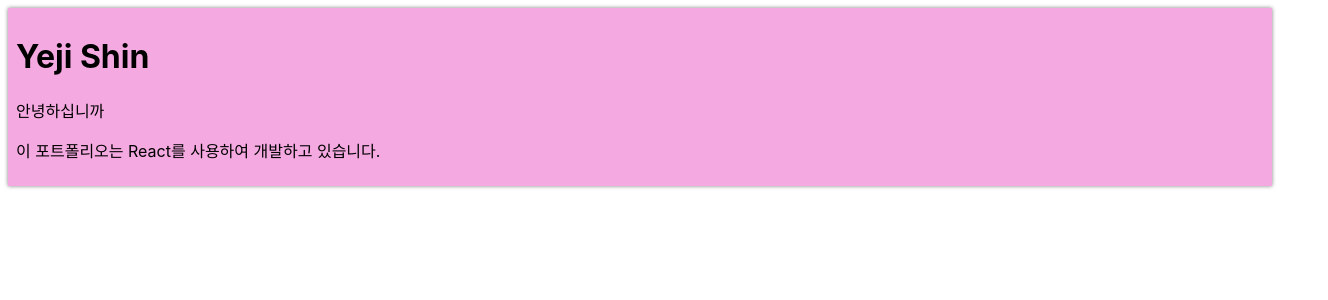
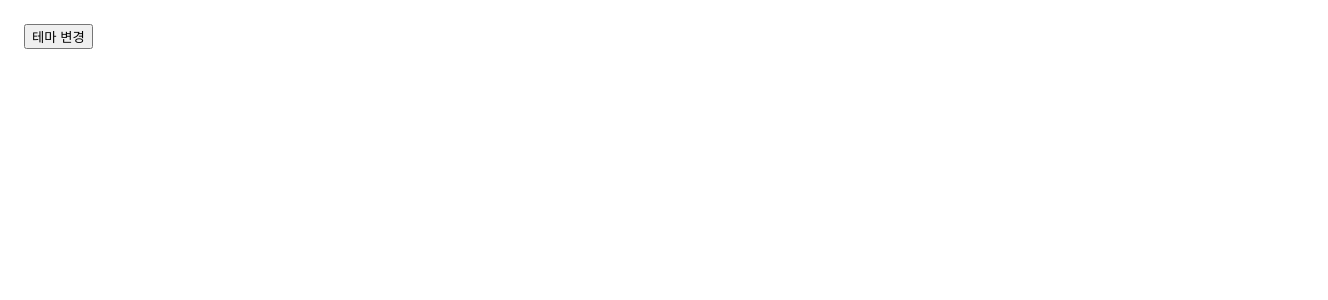
Before and after one commit to shinyeji28/My-Portfolio, a React (Create React App) app: page / in a window 1280 px wide. Shown: the top 300 px of the page, 1328 px wide, since content can reach past the window. Built offline with nearby package versions, Linux system fonts and the light colour scheme.

Commit message:
create them with context

```diff
--- /dev/null
+++ b/src/components/DarkOrLight.jsx
@@ -0,0 +1,23 @@
+import { useState, useCallback } from "react";
+import ThemeContext from "./ThemeContext";
+import MainContext from "./MainContext";
+
+function DarkOrLight(props) {
+    const [theme, setTheme] = useState("light");
+
+    const toggleTheme = useCallback(()=> {
+        if (theme == "light"){
+            setTheme("dark");
+        }
+        else if (theme == "dark"){
+            setTheme("light");
+        }
+    }, [theme]);
+
+    return (
+        <ThemeContext.Provider value={{theme, toggleTheme }}>
+            <MainContext/>
+        </ThemeContext.Provider>
+    );
+}
+export default DarkOrLight;
--- /dev/null
+++ b/src/components/MainContext.jsx
@@ -0,0 +1,19 @@
+import { useContext } from "react";
+import ThemeContext from "./ThemeContext";
+
+function MainContext(props) {
+    const {theme, toggleTheme } = useContext(ThemeContext);
+
+    return (
+        <div style={{
+            width: "100vw",
+            height: "100vh",
+            padding: "1.5rem",
+            backgroundColor : theme == "light" ? "white":"black",
+            color: theme == "light"? "black": "white",
+        }}>
+            <button onClick={toggleTheme}>테마 변경</button>
+        </div>
+    )
+}
+export default MainContext;
--- /dev/null
+++ b/src/components/ThemeContext.jsx
@@ -0,0 +1,6 @@
+import React from "react";
+
+const ThemeContext = React.createContext();
+ThemeContext.displayName = "ThemeContext";
+
+export default ThemeContext;
--- a/src/index.js
+++ b/src/index.js
@@ -5,13 +5,15 @@
 import reportWebVitals from './reportWebVitals';
 import Accommodate from './components/Accommodate';
 import ProfileCard from './components/ProfileCard';
+import DarkOrLight from './components/DarkOrLight';
 
 const root = ReactDOM.createRoot(document.getElementById('root'));
 root.render(
   <React.StrictMode>
     {/* <App /> */}
     {/* <Accommodate /> */}
-    <ProfileCard />
+    {/* <ProfileCard /> */}
+    <DarkOrLight/>
   </React.StrictMode>
 );
 
```
